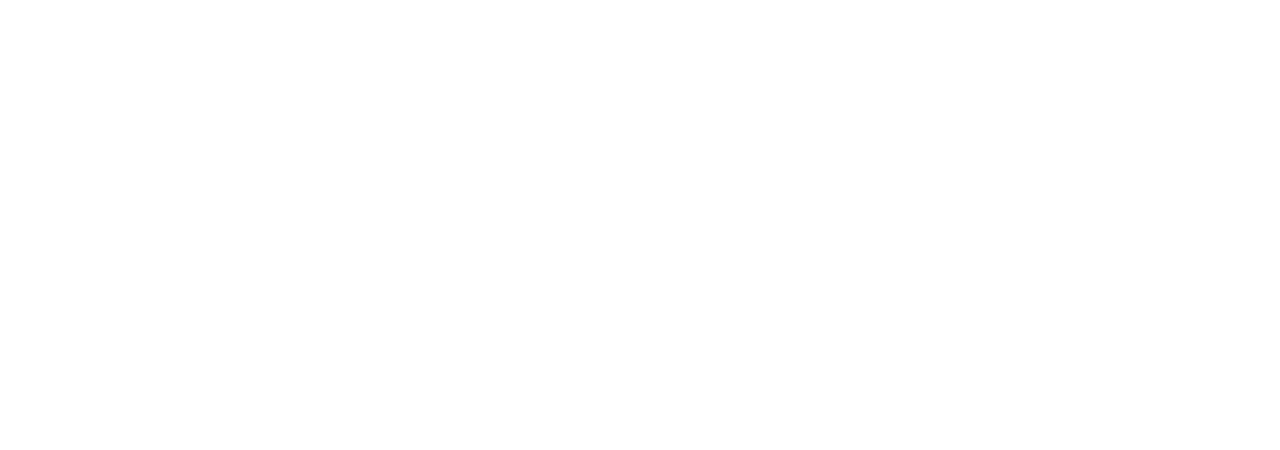
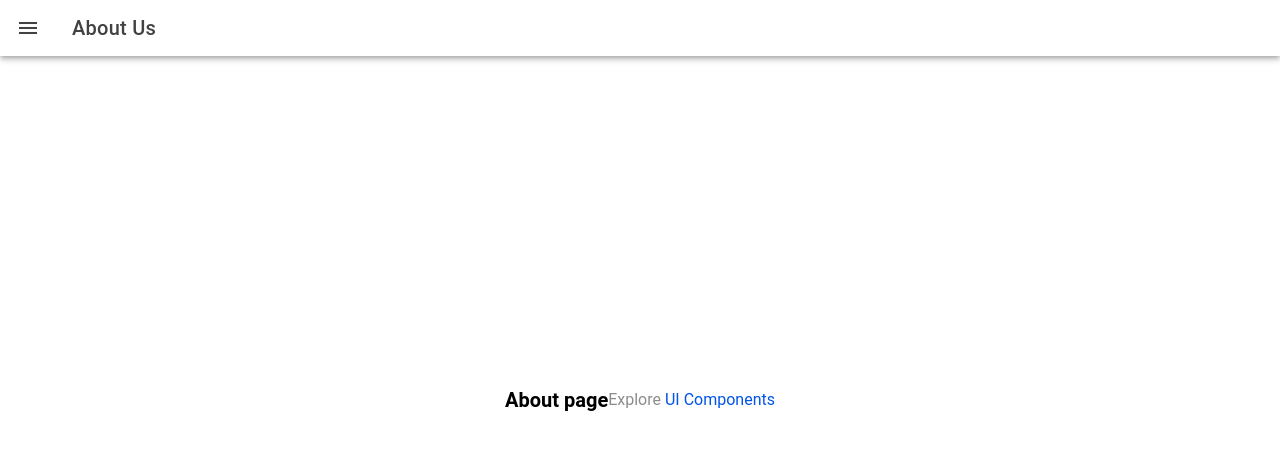
Before and after one commit to Manyak67/it35a-mobile, a React (Vite) app: page /app/about in a window 1280 px wide. Shown: the top 450 px of the page. Built offline with nearby package versions, Linux system fonts and the light colour scheme.

Commit message:
Added About.tsx to pages

```diff
--- /dev/null
+++ b/src/pages/About.tsx
@@ -0,0 +1,28 @@
+import { IonButtons, IonContent, IonHeader, IonMenuButton, IonPage, IonTitle, IonToolbar } from '@ionic/react';
+import ExploreContainer from '../components/ExploreContainer';
+import './Home.css';
+
+const About: React.FC = () => {
+  return (
+    <IonPage>
+      <IonHeader>
+        <IonToolbar>
+          <IonButtons slot="start">
+            <IonMenuButton />
+          </IonButtons>
+          <IonTitle>About Us</IonTitle>
+        </IonToolbar>
+      </IonHeader>
+      <IonContent fullscreen>
+        <IonHeader collapse="condense">
+          <IonToolbar>
+            <IonTitle size="large">Blank</IonTitle>
+          </IonToolbar>
+        </IonHeader>
+        <ExploreContainer name="About page" />
+      </IonContent>
+    </IonPage>
+  );
+};
+
+export default About;
--- a/src/pages/Menu.tsx
+++ b/src/pages/Menu.tsx
@@ -1,11 +1,13 @@
 import { IonButton, IonContent, IonHeader, IonIcon, IonItem, IonMenu, IonMenuToggle, IonPage, IonRouterOutlet, IonSplitPane, IonTitle, IonToolbar, } from "@ionic/react"
-import { homeOutline, logOutOutline } from "ionicons/icons"
+import { homeOutline, informationCircleOutline, logOutOutline } from "ionicons/icons"
 import { Redirect, Route } from "react-router-dom"
 import Home from "./Home"
+import About from "./About"
 
 const Menu: React.FC = () => {
     const path = [
-        { name: 'Home', url: '/app/home', icon: homeOutline }
+        { name: 'Home', url: '/app/home', icon: homeOutline },
+        { name: 'About', url: '/app/about', icon: informationCircleOutline }
 
     ];
     return (
@@ -40,6 +42,7 @@
                 <Route exact path="/app">
                     <Redirect to="/app/home" />
                 </Route>
+                <Route exact path="/app/about" component={About} />
             </IonRouterOutlet>
         </IonPage>
 
```
Also changed, not shown: 1 other file (tests, documents, lock files or other folders).
